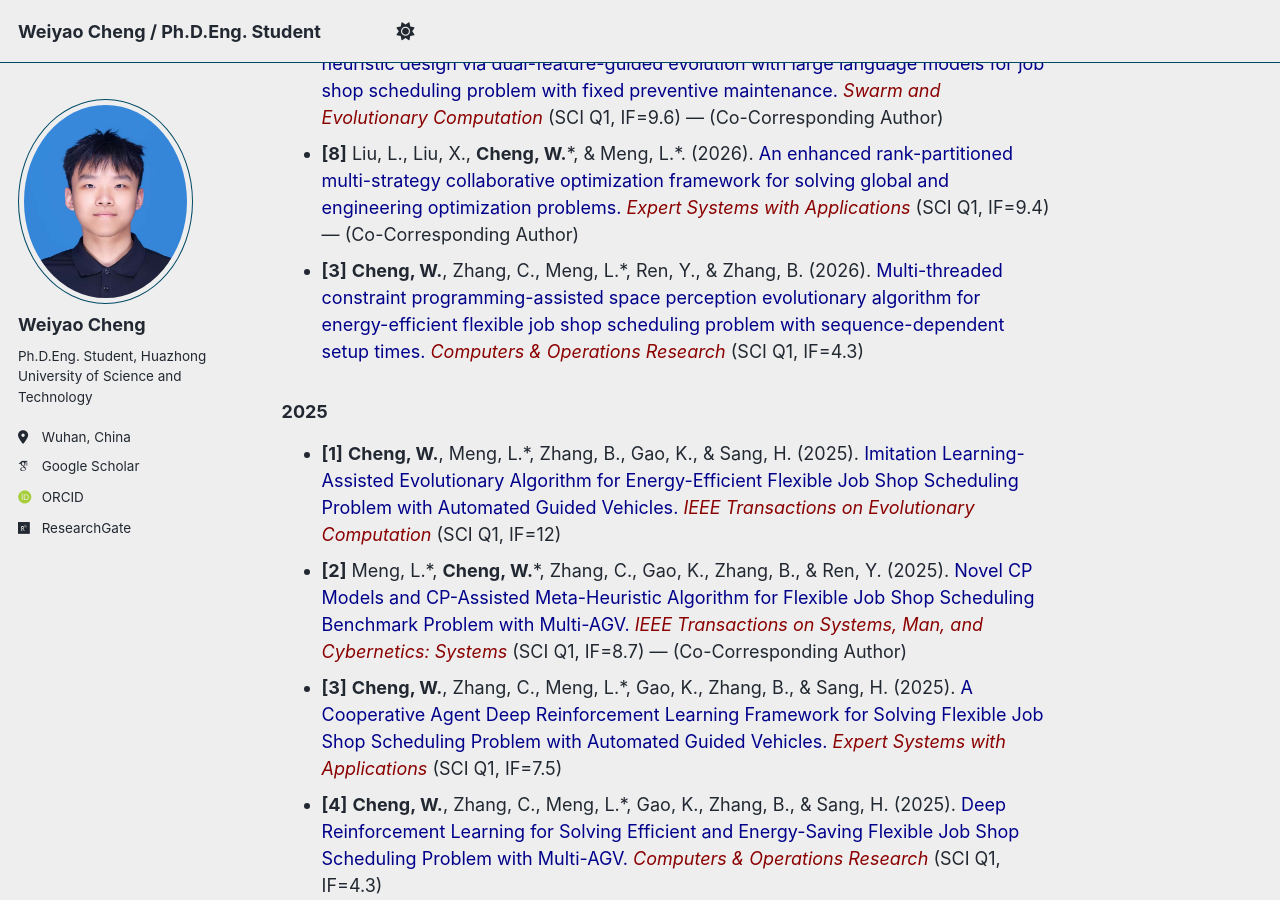
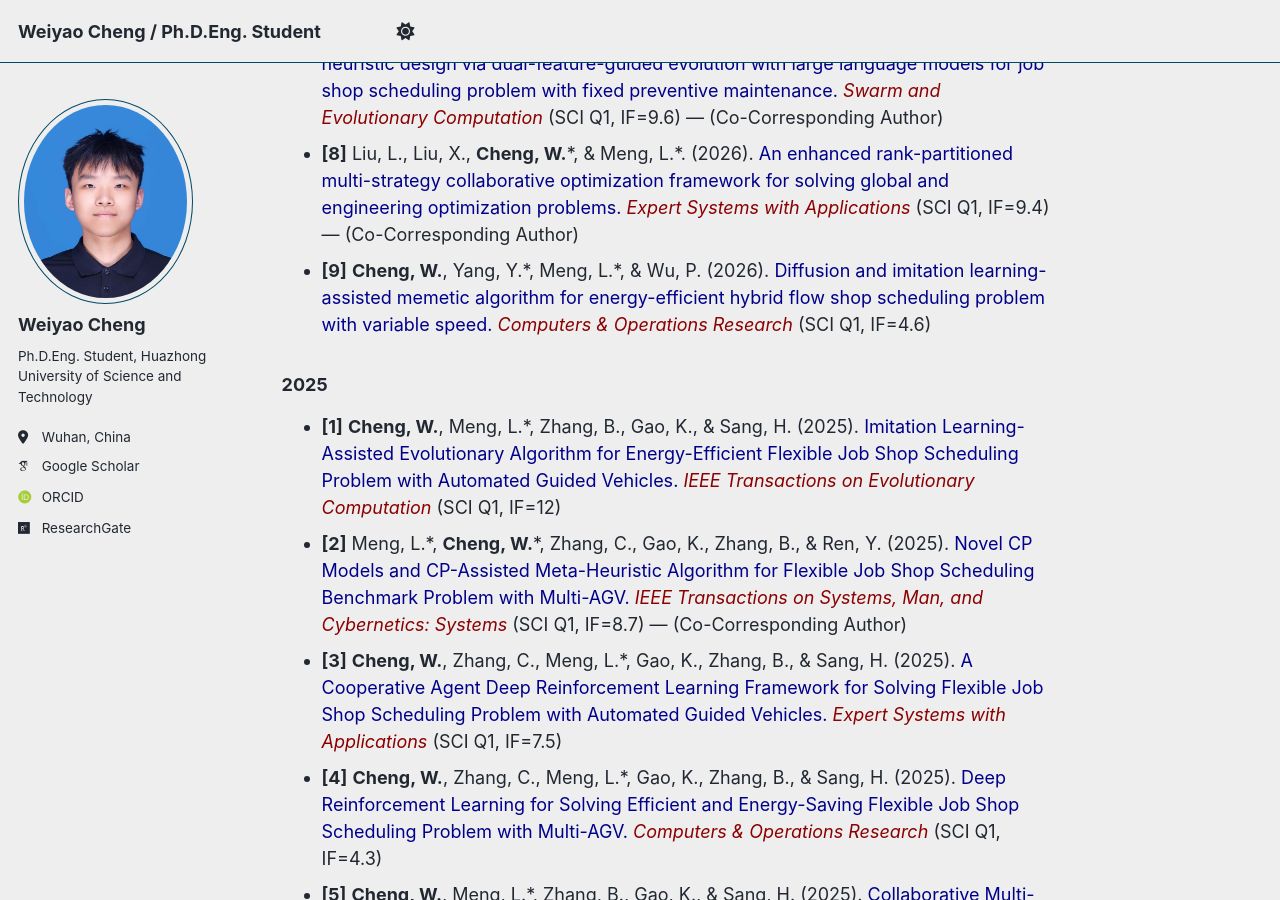
Before and after one commit to cwylcu080903/cwylcu080903.github.io, a Jekyll site: the page built from _pages/about.md, in a window 1280 px wide and 900 px high, scrolled down 1446 px. Built offline with Jekyll 4.4.1, drawn with Linux system fonts in a browser that asks for light colours; some web fonts are replaced; a script bundle is joined from its source files by our own code; library files that are not in the unit come from our copies.

Commit message:
Update about.md

```diff
--- a/_pages/about.md
+++ b/_pages/about.md
@@ -28,7 +28,7 @@ redirect_from:
 - **[6]** **Cheng, W.**, Shen, W., Zhang, C.*, & Meng, L. (2026). <span style="color: #00008B;">Knowledge Graph-Enhanced Evolutionary Multitasking Matheuristic Algorithm for Job Shop Scheduling Problem with Discrete Operation Sequence Flexibility. </span> <i style="color: #8B0000;"> Journal of Manufacturing Systems</i> (SCI Q1, IF=14.9)
 - **[7]** Liu, L., Zhang, J., **Cheng, W.**\*, Meng, L.*, & Gao, F. (2026). <span style="color: #00008B;">DGEvo: Automatic heuristic design via dual-feature-guided evolution with large language models for job shop scheduling problem with fixed preventive maintenance.</span> <i style="color: #8B0000;">Swarm and Evolutionary Computation</i> (SCI Q1, IF=9.6) — (Co-Corresponding Author)
 - **[8]** Liu, L., Liu, X., **Cheng, W.**\*, & Meng, L.*. (2026). <span style="color: #00008B;">An enhanced rank-partitioned multi-strategy collaborative optimization framework for solving global and engineering optimization problems.</span> <i style="color: #8B0000;">Expert Systems with Applications</i> (SCI Q1, IF=9.4) — (Co-Corresponding Author)
-- **[3]** **Cheng, W.**, Zhang, C., Meng, L.*, Ren, Y., & Zhang, B. (2026). <span style="color: #00008B;">Multi-threaded constraint programming-assisted space perception evolutionary algorithm for energy-efficient flexible job shop scheduling problem with sequence-dependent setup times. </span> <i style="color: #8B0000;">Computers & Operations Research</i> (SCI Q1, IF=4.3)
+- **[9]** **Cheng, W.**, Yang, Y.\*, Meng, L.\*, & Wu, P. (2026). <span style="color: #00008B;">Diffusion and imitation learning-assisted memetic algorithm for energy-efficient hybrid flow shop scheduling problem with variable speed.</span> <i style="color: #8B0000;">Computers & Operations Research</i> (SCI Q1, IF=4.6)
 
 ### 2025
 - **[1]** **Cheng, W.**, Meng, L.*, Zhang, B., Gao, K., & Sang, H. (2025). <span style="color: #00008B;">Imitation Learning-Assisted Evolutionary Algorithm for Energy-Efficient Flexible Job Shop Scheduling Problem with Automated Guided Vehicles.</span> <i style="color: #8B0000;">IEEE Transactions on Evolutionary Computation</i> (SCI Q1, IF=12)
```
